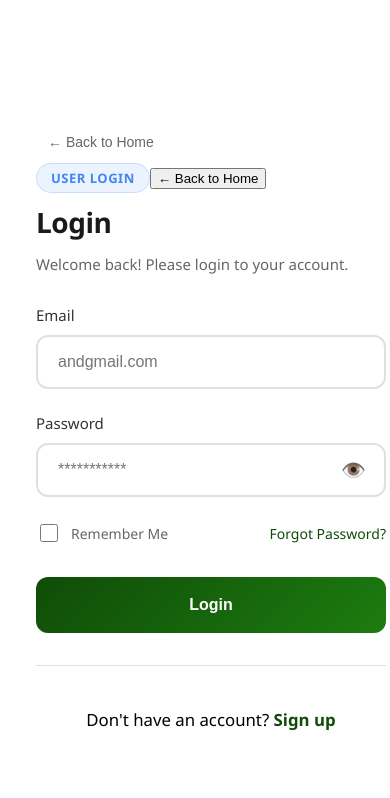
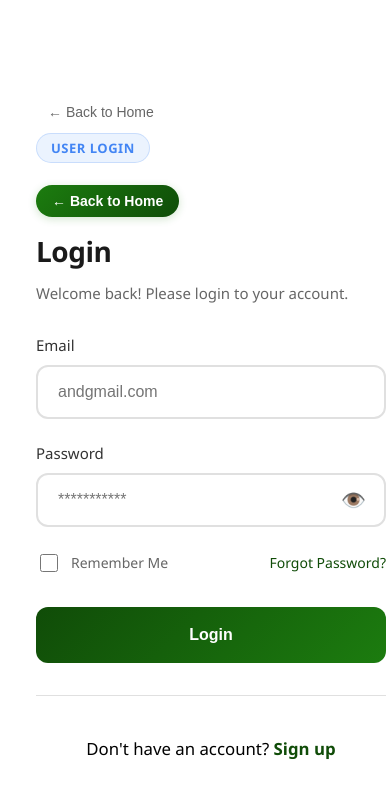
Before and after one commit to yzma-er/my-app, a React (Create React App) app: page /login in a window 390 px wide. Shown: the top 798 px of the page. Built offline with nearby package versions, Linux system fonts and the light colour scheme.

Commit message:
Update LoginPage.css

```diff
--- a/src/pages/LoginPage.css
+++ b/src/pages/LoginPage.css
@@ -1,5 +1,56 @@
 /* LoginPage.css - UNIFIED AUTH SYSTEM for login, signup, and forgotPass */
+/* ============================
+   INLINE ROLE INDICATOR WITH BACK BUTTON
+============================ */
+.role-indicator-inline {
+  display: flex;
+  justify-content: space-between;
+  align-items: center;
+  margin-bottom: 15px;
+  flex-wrap: wrap;
+  gap: 15px;
+}
 
+.back-button-inline {
+  background: linear-gradient(135deg, #1c7c0f 0%, #0f4d08 100%);
+  color: white;
+  border: none;
+  padding: 8px 16px;
+  border-radius: 20px;
+  font-size: 14px;
+  font-weight: 600;
+  cursor: pointer;
+  display: flex;
+  align-items: center;
+  gap: 6px;
+  transition: all 0.3s ease;
+  white-space: nowrap;
+  box-shadow: 0 2px 8px rgba(28, 124, 15, 0.2);
+}
+
+.back-button-inline:hover:not(:disabled) {
+  transform: translateY(-2px);
+  box-shadow: 0 4px 12px rgba(28, 124, 15, 0.3);
+  background: linear-gradient(135deg, #16650c 0%, #0a3a05 100%);
+}
+
+.back-button-inline:disabled {
+  opacity: 0.6;
+  cursor: not-allowed;
+  transform: none !important;
+}
+
+@media (max-width: 768px) {
+  .role-indicator-inline {
+    flex-direction: column;
+    align-items: flex-start;
+    gap: 12px;
+  }
+
+  .back-button-inline {
+    align-self: flex-start;
+  }
+}
 /* --- Split Layout Container --- */
 .auth-wrapper-split {
   display: flex;
```
